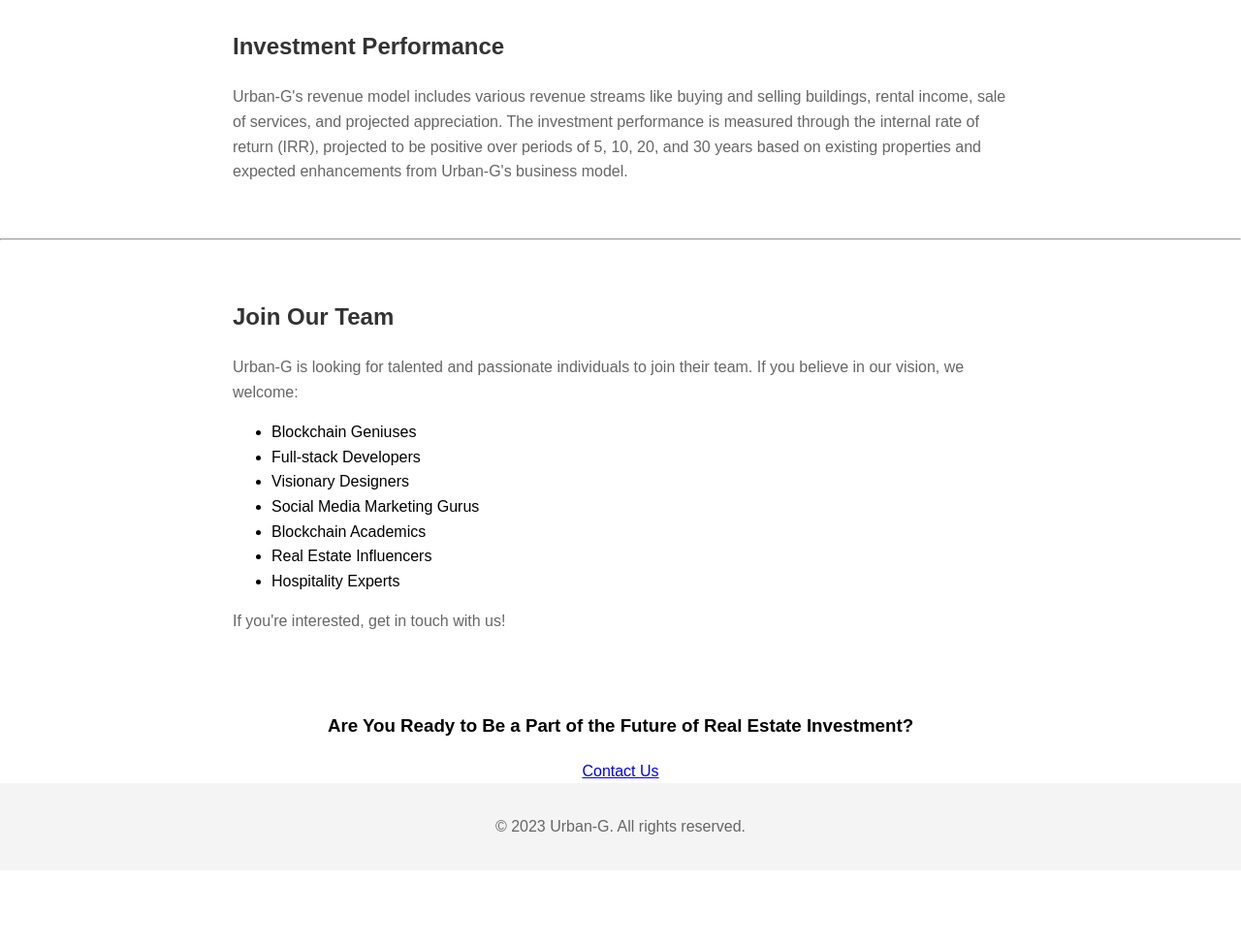
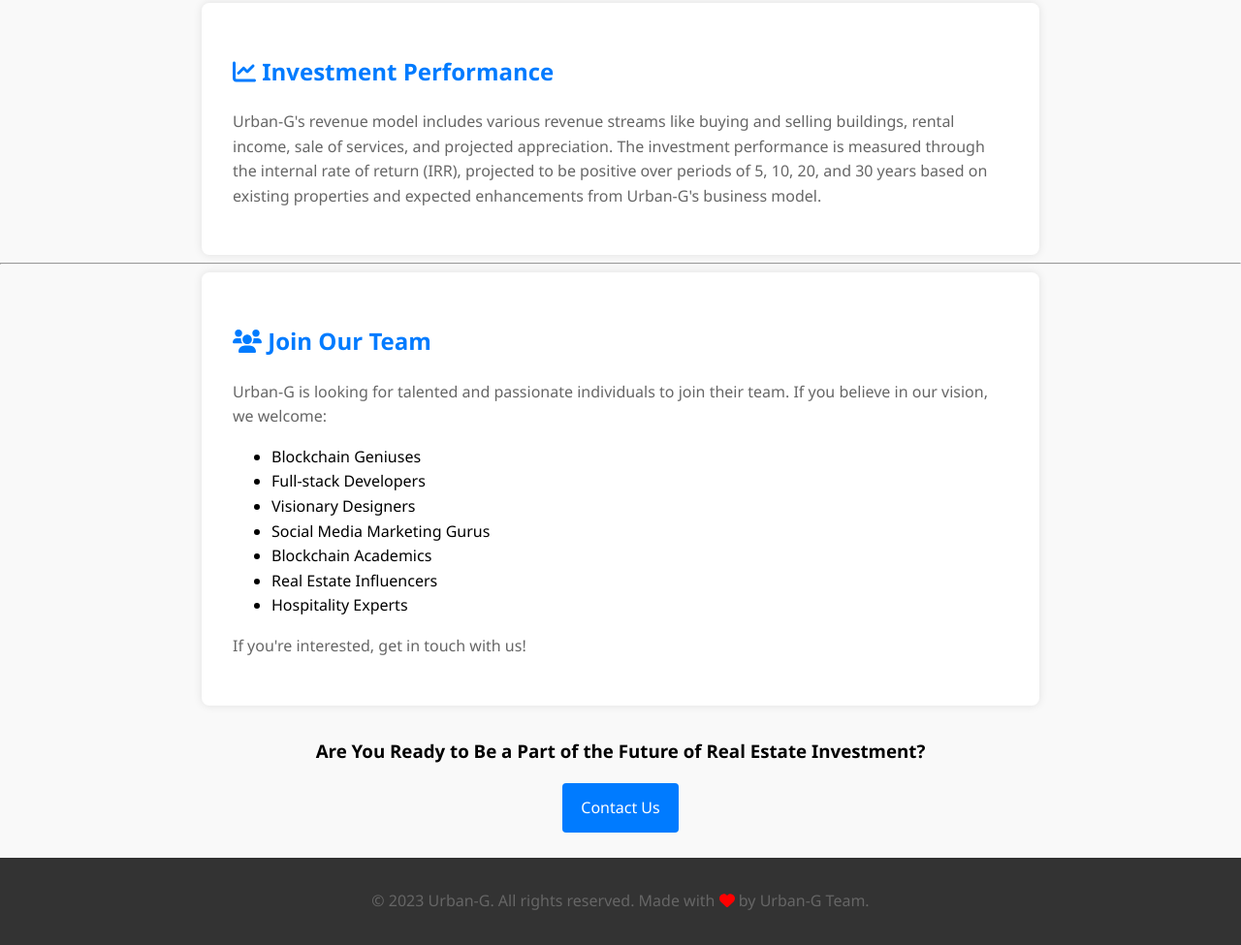
Before and after one commit to HElium-IT/helium-it.github.io, a plain HTML site: page home.html in a window 1280 px wide. Shown: the part 1428-2403 px from the top of the page at 97% size. Before the commit the page ends 2326 px from the top, so only its background shows below. Drawn offline with Linux system fonts and the light colour scheme.

Commit message:
added box-shadow and icons to sections

```diff
--- a/home.html
+++ b/home.html
@@ -5,13 +5,15 @@
     <meta charset="UTF-8">
     <meta name="viewport" content="width=device-width, initial-scale=1.0">
     <title>Urban-G: The Future of Real Estate Investment</title>
+    <link rel="stylesheet" href="https://cdnjs.cloudflare.com/ajax/libs/font-awesome/6.0.0-beta3/css/all.min.css">
     <style>
         /* Add your custom CSS styles here */
         body {
-            font-family: Arial, sans-serif;
+            font-family: 'Segoe UI', Tahoma, Geneva, Verdana, sans-serif;
             line-height: 1.6;
             margin: 0;
             padding: 0;
+            background-color: #f9f9f9;
         }
 
         header {
@@ -61,10 +63,13 @@
             padding: 2rem;
             max-width: 800px;
             margin: auto;
+            background-color: #fff;
+            box-shadow: 0 0 10px rgba(0, 0, 0, 0.1);
+            border-radius: 8px;
         }
 
         h2 {
-            color: #333;
+            color: #007bff;
         }
 
         p {
@@ -80,10 +85,34 @@
             margin-top: 2rem;
         }
 
+        .call-to-action a {
+            display: inline-block;
+            background-color: #007bff;
+            color: #fff;
+            padding: 0.8rem 1.2rem;
+            text-decoration: none;
+            border-radius: 4px;
+            transition: background-color 0.3s ease;
+        }
+
+        .call-to-action a:hover {
+            background-color: #0056b3;
+        }
+
         footer {
-            background-color: #f4f4f4;
+            background-color: #333;
+            color: #fff;
             padding: 1rem;
             text-align: center;
+        }
+
+        .fa {
+            font-size: 1.5rem;
+            margin-right: 0.5rem;
+        }
+
+        .fa-heart {
+            color: #ff0000;
         }
 
         html {
@@ -108,10 +137,9 @@
             </nav>
         </div>
     </header>
-
-
+    <br>
     <section id="about">
-        <h2>About Urban-G</h2>
+        <h2><i class="fas fa-building"></i> About Urban-G</h2>
         <p>Urban-G is a pioneering company that revolutionizes real estate management by partnering with Decentralized
             Autonomous Organizations (DAOs). Each DAO owns a building and its corresponding metaverse, and investors
             hold DAO tokens proportionally to their investment.</p>
@@ -123,7 +151,7 @@
     </section>
     <hr>
     <section id="why_choose">
-        <h2>Why Choose Urban-G?</h2>
+        <h2><i class="fas fa-star"></i> Why Choose Urban-G?</h2>
         <p>Urban-G aims to bridge the gap in traditional real estate ownership, making investors feel like real owners.
             Alongside economic and tangible owner rights, investors receive various benefits such as discounts, referral
             codes, free services, and more.</p>
@@ -135,7 +163,7 @@
     </section>
     <hr>
     <section id="tokens">
-        <h2>Urban-G Tokens</h2>
+        <h2><i class="fas fa-coins"></i> Urban-G Tokens</h2>
         <p>Urban-G has two types of tokens:</p>
         <ul>
             <li><strong>DAO Tokens:</strong> Represent ownership in the DAO, which is the sole proprietor of the
@@ -152,7 +180,7 @@
     </section>
     <hr>
     <section id="investment">
-        <h2>Investment Performance</h2>
+        <h2><i class="fas fa-chart-line"></i> Investment Performance</h2>
         <p>Urban-G's revenue model includes various revenue streams like buying and selling buildings, rental income,
             sale of services, and projected appreciation. The investment performance is measured through the internal
             rate of return (IRR), projected to be positive over periods of 5, 10, 20, and 30 years based on existing
@@ -160,7 +188,7 @@
     </section>
     <hr>
     <section id="join_team">
-        <h2>Join Our Team</h2>
+        <h2><i class="fas fa-users"></i> Join Our Team</h2>
         <p>Urban-G is looking for talented and passionate individuals to join their team. If you believe in our vision,
             we welcome:</p>
         <ul>
@@ -178,9 +206,11 @@
         <h3>Are You Ready to Be a Part of the Future of Real Estate Investment?</h3>
         <a href="mailto:join@urban-g.com">Contact Us</a>
     </div>
+    <br>
     <footer>
-        <p>&copy; 2023 Urban-G. All rights reserved.</p>
+        <p>&copy; 2023 Urban-G. All rights reserved. Made with <i class="fas fa-heart"></i> by Urban-G Team.</p>
     </footer>
+    <script src="https://cdnjs.cloudflare.com/ajax/libs/font-awesome/6.0.0-beta3/js/all.min.js"></script>
 </body>
 
 </html>
```
